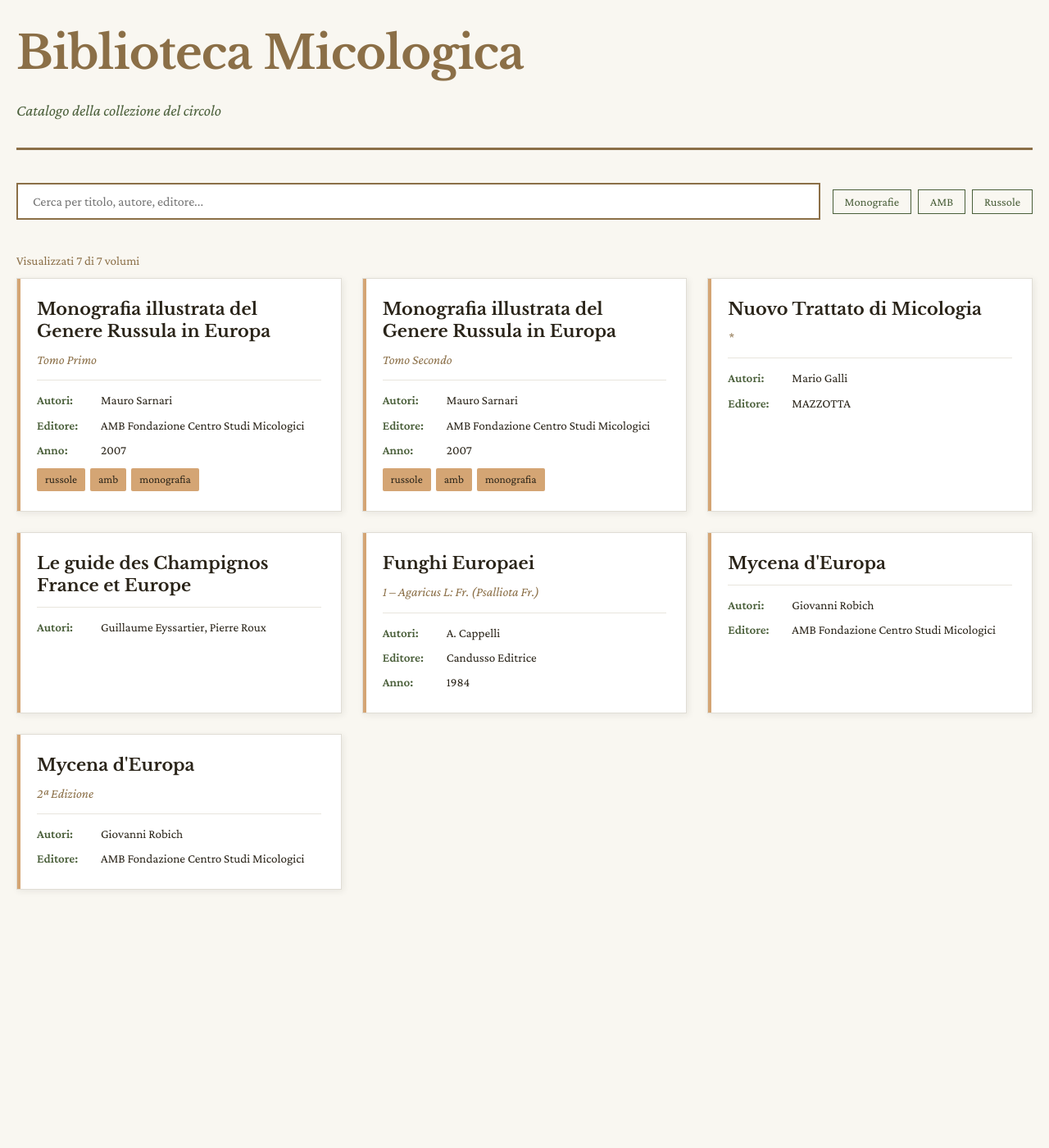
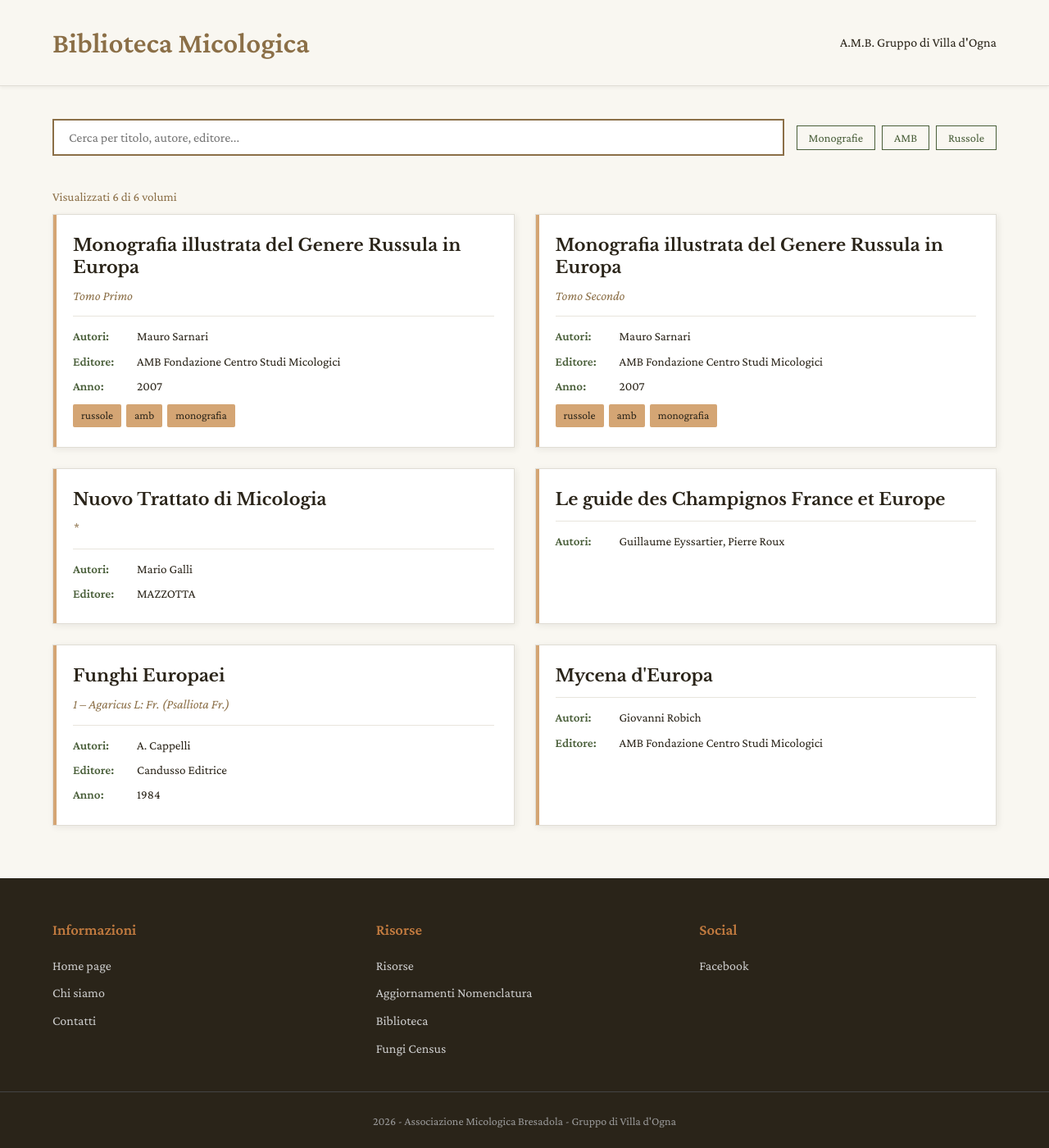
Before and after one commit to ambvilladogna/biblioteca, a Jekyll site: the page built from index.html, in a window 1280 px wide and 1400 px high. Shown: the whole window at 82% size. Built offline with Jekyll 4.4.1, drawn with Linux system fonts in a browser that asks for light colours.

Commit message:
style refactored with shared blocks

```diff
--- /dev/null
+++ b/_includes/footer.html
@@ -0,0 +1,34 @@
+<footer class="footer">
+    <div class="container">
+        <div class="footer__container">
+            <div class="footer__section">
+                <h3>Informazioni</h3>
+                <ul>
+                    <li><a href="https://www.ambvilladogna.it/index.html">Home page</a></li>
+                    <li><a href="https://www.ambvilladogna.it/html/chi_siamo.html">Chi siamo</a></li>
+                    <li><a href="https://www.ambvilladogna.it/html/contatti.html">Contatti</a></li>
+                </ul>
+            </div>
+            <div class="footer__section">
+                <h3>Risorse</h3>
+                <ul>
+                    <li><a href="https://ambvilladogna.github.io/risorse/">Risorse</a></li>
+                    <li><a href="https://ambvilladogna.github.io/risorse/aggiornamenti-nomenclatura/index.html">Aggiornamenti Nomenclatura</a>
+                    <li><a href="https://ambvilladogna.github.io/risorse/biblioteca/index.html">Biblioteca</a></li>
+                    <li><a href="https://ambvilladogna.github.io/risorse/fungi-census/index.html">Fungi Census</a></li>
+                    </li>
+                </ul>
+            </div>
+            <div class="footer__section">
+                <h3>Social</h3>
+                <ul>
+                    <li><a href="https://www.facebook.com/gruppomicologicovilladogna">Facebook</a></li>
+                </ul>
+            </div>
+        </div>
+
+    </div>
+    <div class="footer__bottom">
+        <p>2026 - Associazione Micologica Bresadola - Gruppo di Villa d'Ogna</p>
+    </div>
+</footer>
--- a/_includes/header.html
+++ b/_includes/header.html
@@ -1,4 +1,6 @@
-<header>
-    <h1>Biblioteca Micologica</h1>
-    <p class="subtitle">Catalogo della collezione del circolo</p>
+<header class="header">
+    <div class="container header__container">
+        <div class="header__logo">Biblioteca Micologica</div>
+        <div class="header__nav"><a href="https://www.ambvilladogna.it/index.html">A.M.B. Gruppo di Villa d'Ogna</a></div>
+    </div>
 </header>
--- a/_layouts/default.html
+++ b/_layouts/default.html
@@ -1,21 +1,35 @@
 <!DOCTYPE html>
 <html lang="it">
+
 <head>
     <meta charset="UTF-8">
     <meta name="viewport" content="width=device-width, initial-scale=1.0">
     <title>{% if page.title %}{{ page.title }} - {% endif %}{{ site.title }}</title>
     <link rel="preconnect" href="https://fonts.googleapis.com">
     <link rel="preconnect" href="https://fonts.gstatic.com" crossorigin>
-    <link href="https://fonts.googleapis.com/css2?family=Crimson+Pro:ital,wght@0,400;0,600;1,400&family=Libre+Baskerville:wght@700&display=swap" rel="stylesheet">
-    <link rel="stylesheet" href="{{ '/css/style.css' | relative_url }}">
+    <link
+        href="https://fonts.googleapis.com/css2?family=Crimson+Pro:ital,wght@0,400;0,600;1,400&family=Libre+Baskerville:wght@700&display=swap"
+        rel="stylesheet">
+    <link rel="stylesheet" href="css/style.css">
+    <!-- Shared CSS -->
+    <link rel="stylesheet" href="shared/css/variables.css">
+    <link rel="stylesheet" href="shared/css/reset.css">
+    <link rel="stylesheet" href="shared/css/layout.css">
+    <link rel="stylesheet" href="shared/css/components.css">
+
+    <!-- Page-specific CSS -->
+    <link rel="stylesheet" href="css/style.css">
 </head>
+
 <body>
-    <div class="container">
-        {% include header.html %}
+    {% include header.html %}
 
-        {{ content }}
-    </div>
+    {{ content }}
 
-    <script src="{{ '/js/script.js' | relative_url }}"></script>
+    {% include footer.html %}
+
+    <script src="shared/js/common.js"></script>
+    <script src="js/script.js"></script>
 </body>
+
 </html>
--- a/css/style.css
+++ b/css/style.css
@@ -1,52 +1,57 @@
+/* ============================================
+   PAGE-SPECIFIC OVERRIDES & CUSTOM STYLES
+   ============================================ */
+
+/* OVERRIDE: Custom color palette for mycological library theme */
 :root {
-    --paper: #f9f7f1;
-    --ink: #2a2419;
-    --mushroom: #8b6f47;
-    --spore: #d4a574;
-    --moss: #4a5f3a;
-    --accent: #c17a3f;
+    --color-primary: #8b6f47;
+    /* mushroom brown - overrides default green */
+    --color-primary-light: #c17a3f;
+    /* accent - overrides light green */
+    --color-accent: #d4a574;
+    /* spore color - kept from original */
+    --color-bg: #f9f7f1;
+    /* paper texture - overrides white */
+    --color-text: #2a2419;
+    /* ink - overrides default gray */
+    --color-text-light: #4a5f3a;
+    /* moss - for labels */
+    --color-border: #e0ddd5;
+    /* subtle border */
 }
 
-* {
-    margin: 0;
-    padding: 0;
-    box-sizing: border-box;
+/* OVERRIDE: Custom serif fonts for library aesthetic */
+body {
+    font-family: 'Crimson Pro', serif;
 }
 
-body {
-    font-family: 'Crimson Pro', serif;
-    background: var(--paper);
-    color: var(--ink);
-    line-height: 1.6;
-    padding: 20px;
+/* Custom header styling for library */
+header {
+    border-bottom: 3px solid var(--color-primary);
+    padding-bottom: 30px;
+    margin-bottom: 40px;
 }
 
-.container {
-    max-width: 1400px;
-    margin: 0 auto;
-}
-
-header {
-    border-bottom: 3px solid var(--mushroom);
-    padding-bottom: 30px;
-    margin-bottom: 40px;
-    position: relative;
+.header__logo {
+    font-family: 'Crimson Pro', serif;
+    font-size: 2.2rem;
 }
 
 h1 {
     font-family: 'Libre Baskerville', serif;
     font-size: 3.5rem;
-    color: var(--mushroom);
+    color: var(--color-primary);
     margin-bottom: 10px;
     letter-spacing: -1px;
 }
 
 .subtitle {
     font-size: 1.2rem;
-    color: var(--moss);
+    color: var(--color-text-light);
     font-style: italic;
 }
 
+/* Search and filter controls */
 .controls {
     display: flex;
     gap: 15px;
@@ -59,7 +64,7 @@ input[type="search"] {
     flex: 1;
     min-width: 250px;
     padding: 12px 18px;
-    border: 2px solid var(--mushroom);
+    border: 2px solid var(--color-primary);
     background: white;
     font-family: 'Crimson Pro', serif;
     font-size: 1rem;
@@ -68,7 +73,7 @@ input[type="search"] {
 
 input[type="search"]:focus {
     outline: none;
-    border-color: var(--accent);
+    border-color: var(--color-primary-light);
     box-shadow: 0 0 0 3px rgba(193, 122, 63, 0.1);
 }
 
@@ -81,8 +86,8 @@ input[type="search"]:focus {
 .tag-filter {
     padding: 6px 14px;
     background: transparent;
-    border: 1.5px solid var(--moss);
-    color: var(--moss);
+    border: 1.5px solid var(--color-text-light);
+    color: var(--color-text-light);
     cursor: pointer;
     font-family: 'Crimson Pro', serif;
     font-size: 0.9rem;
@@ -90,31 +95,33 @@ input[type="search"]:focus {
 }
 
 .tag-filter:hover {
-    background: var(--moss);
-    color: var(--paper);
+    background: var(--color-text-light);
+    color: var(--color-bg);
 }
 
 .tag-filter.active {
-    background: var(--moss);
-    color: var(--paper);
-    border-color: var(--moss);
+    background: var(--color-text-light);
+    color: var(--color-bg);
+    border-color: var(--color-text-light);
 }
 
 .stats {
     font-size: 0.95rem;
-    color: var(--mushroom);
+    color: var(--color-primary);
     padding: 8px 0;
 }
 
+/* Books grid - uses shared .grid as base */
 .books-grid {
     display: grid;
     grid-template-columns: repeat(auto-fill, minmax(380px, 1fr));
     gap: 25px;
 }
 
+/* CUSTOM: Book card with distinctive left border accent */
 .book-card {
     background: white;
-    border: 1px solid #e0ddd5;
+    border: 1px solid var(--color-border);
     padding: 24px;
     transition: all 0.3s ease;
     position: relative;
@@ -133,25 +140,25 @@ input[type="search"]:focus {
     top: 0;
     height: 100%;
     width: 4px;
-    background: var(--spore);
+    background: var(--color-accent);
     transition: background 0.3s;
 }
 
 .book-card:hover::before {
-    background: var(--accent);
+    background: var(--color-primary-light);
 }
 
 .book-series {
     font-family: 'Libre Baskerville', serif;
     font-size: 1.3rem;
-    color: var(--ink);
+    color: var(--color-text);
     margin-bottom: 8px;
     line-height: 1.3;
 }
 
 .book-volume {
     font-size: 1rem;
-    color: var(--mushroom);
+    color: var(--color-primary);
     margin-bottom: 12px;
     font-style: italic;
 }
@@ -173,12 +180,12 @@ input[type="search"]:focus {
 
 .meta-label {
     font-weight: 600;
-    color: var(--moss);
+    color: var(--color-text-light);
     min-width: 70px;
 }
 
 .meta-value {
-    color: var(--ink);
+    color: var(--color-text);
 }
 
 .book-tags {
@@ -190,8 +197,8 @@ input[type="search"]:focus {
 
 .tag {
     padding: 3px 10px;
-    background: var(--spore);
-    color: var(--ink);
+    background: var(--color-accent);
+    color: var(--color-text);
     font-size: 0.85rem;
     border-radius: 2px;
 }
@@ -200,7 +207,7 @@ input[type="search"]:focus {
     position: absolute;
     top: 16px;
     right: 16px;
-    background: var(--moss);
+    background: var(--color-text-light);
     color: white;
     padding: 4px 10px;
     font-size: 0.85rem;
@@ -210,7 +217,7 @@ input[type="search"]:focus {
 .no-results {
     text-align: center;
     padding: 60px 20px;
-    color: var(--mushroom);
+    color: var(--color-primary);
     font-size: 1.2rem;
     font-style: italic;
 }
--- a/index.html
+++ b/index.html
@@ -3,6 +3,7 @@ layout: default
 title: Biblioteca
 ---
 
+<div class="container">
     <div class="controls">
         <input type="search" id="searchInput" placeholder="Cerca per titolo, autore, editore...">
         <div class="filter-tags">
@@ -23,3 +24,4 @@ title: Biblioteca
     <div class="no-results" id="noResults" style="display: none;">
         Nessun volume trovato con i criteri di ricerca selezionati.
     </div>
+</div>
--- a/js/script.js
+++ b/js/script.js
@@ -65,19 +65,7 @@ const books = [
         data: "",
         tags: [],
         note: ""
-    },
-    {
-        id: 90,
-        opera: "Mycena d'Europa",
-        volume: "2ª Edizione",
-        copie: 1,
-        autori: "Giovanni Robich",
-        editore: "AMB Fondazione Centro Studi Micologici",
-        data: "",
-        tags: [],
-        note: ""
     }
-
 ];
 
 const booksGrid = document.getElementById('booksGrid');
--- /dev/null
+++ b/shared/css/components.css
@@ -0,0 +1,208 @@
+/* ============================================
+   SECTION: HEADER
+   ============================================ */
+
+.header {
+    background-color: var(--color-bg);
+    border-bottom: 1px solid var(--color-border);
+    padding: var(--spacing-md) 0;
+    position: sticky;
+    top: 0;
+    z-index: 100;
+    box-shadow: 0 2px 4px rgba(0, 0, 0, 0.05);
+    transition: padding 0.3s ease, box-shadow 0.3s ease;
+}
+
+.header__container {
+    display: flex;
+    flex-wrap: wrap;
+    justify-content: space-between;
+    align-items: center;
+}
+
+.header--scrolled {
+    padding: var(--spacing-xs) 0;
+    box-shadow: 0 4px 8px rgba(0, 0, 0, 0.1);
+}
+
+.header__logo {
+    font-family: var(--font-family-heading);
+    font-size: 2rem;
+    font-weight: bold;
+    color: var(--color-primary);
+    transition: font-size 0.3s ease;
+}
+
+.header--scrolled .header__logo {
+    font-size: 1.5rem;
+}
+
+.header__nav {
+    display: flex;
+    gap: var(--spacing-lg);
+    list-style: none;
+}
+
+.header__nav a {
+    color: var(--color-text);
+    font-size: var(--font-size-base);
+    transition: color var(--transition-fast);
+}
+
+.header__nav a:hover {
+    color: var(--color-primary);
+}
+
+@media (max-width: 768px) {
+    .header__nav {
+        gap: var(--spacing-sm);
+        font-size: var(--font-size-small);
+    }
+    .header__nav a {
+        font-size: var(--font-size-small);
+    }
+}
+/* ============================================
+   SECTION: FOOTER
+   ============================================ */
+.footer {
+    background-color: var(--color-text);
+    color: #ffffff;
+    padding: var(--spacing-xl) 0 var(--spacing-md);
+    margin-top: var(--spacing-xxl);
+}
+
+.footer__container {
+    display: grid;
+    grid-template-columns: repeat(auto-fit, minmax(200px, 1fr));
+    gap: var(--spacing-lg);
+    margin-bottom: var(--spacing-lg);
+}
+
+.footer__section h3 {
+    margin-bottom: var(--spacing-sm);
+    color: var(--color-primary-light);
+}
+
+.footer__section ul {
+    list-style: none;
+}
+
+.footer__section ul li {
+    margin-bottom: var(--spacing-xs);
+}
+
+.footer__section a {
+    color: #cccccc;
+}
+
+.footer__section a:hover {
+    color: #ffffff;
+}
+
+.footer__bottom {
+    border-top: 1px solid #444;
+    padding-top: var(--spacing-md);
+    text-align: center;
+    font-size: var(--font-size-small);
+    color: #999;
+}
+
+/* Buttons */
+.btn {
+    display: inline-block;
+    padding: var(--spacing-sm) var(--spacing-lg);
+    background-color: var(--color-primary);
+    color: white;
+    border: none;
+    border-radius: var(--border-radius);
+    font-size: var(--font-size-base);
+    cursor: pointer;
+    transition: background-color var(--transition-base);
+    text-align: center;
+}
+
+.btn:hover {
+    background-color: var(--color-primary-light);
+    color: white;
+}
+
+.btn--secondary {
+    background-color: var(--color-accent);
+}
+
+.btn--secondary:hover {
+    background-color: #c89560;
+    color: white;
+}
+
+/* Cards */
+.card {
+    background: var(--color-bg);
+    border: 1px solid var(--color-border);
+    border-radius: var(--border-radius);
+    padding: var(--spacing-lg);
+    transition: all var(--transition-base);
+    cursor: pointer;
+    height: 100%;
+    display: flex;
+    flex-direction: column;
+}
+
+.card:hover {
+    transform: translateY(-4px);
+    box-shadow: var(--box-shadow-hover);
+    background-color: var(--color-card-hover);
+}
+
+.card__image {
+    width: 100%;
+    height: 200px;
+    object-fit: cover;
+    border-radius: var(--border-radius);
+    margin-bottom: var(--spacing-md);
+}
+
+.card__title {
+    font-family: var(--font-family-heading);
+    font-size: var(--font-size-h3);
+    line-height: var(--line-height-heading);
+    margin-bottom: var(--spacing-sm);
+    color: var(--color-text);
+}
+
+.card__description {
+    color: var(--color-text-light);
+    margin-bottom: var(--spacing-md);
+    flex-grow: 1;
+}
+
+.card__meta {
+    font-size: var(--font-size-small);
+    color: var(--color-text-light);
+    border-top: 1px solid var(--color-border);
+    padding-top: var(--spacing-sm);
+    margin-top: auto;
+}
+
+/* Info Box */
+.info-box {
+    background-color: var(--color-bg-alt);
+    border-left: 4px solid var(--color-primary);
+    padding: var(--spacing-md);
+    border-radius: var(--border-radius);
+    margin: var(--spacing-lg) 0;
+}
+
+.info-box__title {
+    font-weight: bold;
+    margin-bottom: var(--spacing-xs);
+    color: var(--color-primary);
+}
+
+/* iframe Container */
+.iframe-container {
+    width: 100%;
+    border: none;
+    display: block;
+}
--- /dev/null
+++ b/shared/css/layout.css
@@ -0,0 +1,26 @@
+.container {
+    max-width: var(--container-max-width);
+    margin: 0 auto;
+    padding: 0 var(--spacing-md);
+}
+
+.section {
+    padding: var(--spacing-xxl) 0;
+}
+
+.section--alt {
+    background-color: var(--color-bg-alt);
+}
+
+.grid {
+    display: grid;
+    gap: var(--spacing-lg);
+}
+
+.grid--2col {
+    grid-template-columns: repeat(auto-fit, minmax(280px, 1fr));
+}
+
+.grid--3col {
+    grid-template-columns: repeat(auto-fit, minmax(250px, 1fr));
+}
--- /dev/null
+++ b/shared/css/reset.css
@@ -0,0 +1,34 @@
+* {
+    margin: 0;
+    padding: 0;
+    box-sizing: border-box;
+}
+
+html {
+    scroll-behavior: smooth;
+    scroll-padding-top: var(--header-height);
+}
+
+body {
+    font-family: var(--font-family-base);
+    font-size: var(--font-size-base);
+    line-height: var(--line-height-base);
+    color: var(--color-text);
+    background-color: var(--color-bg);
+}
+
+a {
+    color: var(--color-primary);
+    text-decoration: none;
+    transition: color var(--transition-fast);
+}
+
+a:hover {
+    color: var(--color-primary-light);
+}
+
+img {
+    max-width: 100%;
+    height: auto;
+    display: block;
+}
--- /dev/null
+++ b/shared/css/variables.css
@@ -0,0 +1,39 @@
+:root {
+    /* Colors */
+    --color-primary: #2c5f2d;
+    --color-primary-light: #97b539;
+    --color-accent: #d4a574;
+    --color-bg: #ffffff;
+    --color-bg-alt: #f5f5f5;
+    --color-text: #333333;
+    --color-text-light: #666666;
+    --color-border: #e0e0e0;
+    --color-card-hover: #f9f9f9;
+    /* Typography */
+    --font-family-base: -apple-system, BlinkMacSystemFont, 'Segoe UI', Roboto, 'Helvetica Neue', Arial, sans-serif;
+    --font-family-heading: Arial, 'Times New Roman', serif;
+    --font-size-base: 16px;
+    --font-size-small: 14px;
+    --font-size-h1: 2.5rem;
+    --font-size-h2: 2rem;
+    --font-size-h3: 1.5rem;
+    --line-height-base: 1.6;
+    --line-height-heading: 1.2;
+    /* Spacing */
+    --spacing-xs: 0.5rem;
+    --spacing-sm: 1rem;
+    --spacing-md: 1.5rem;
+    --spacing-lg: 2rem;
+    --spacing-xl: 3rem;
+    --spacing-xxl: 4rem;
+    /* Layout */
+    --container-max-width: 1200px;
+    --border-radius: 8px;
+    --box-shadow: 0 2px 8px rgba(0, 0, 0, 0.1);
+    --box-shadow-hover: 0 4px 12px rgba(0, 0, 0, 0.15);
+    /* Transitions */
+    --transition-fast: 0.2s ease;
+    --transition-base: 0.3s ease;
+    /* Header */
+    --header-height: 100px;
+}
--- /dev/null
+++ b/shared/js/common.js
@@ -0,0 +1,37 @@
+const header = document.querySelector('.header');
+const root = document.documentElement;
+
+// Function to update header height CSS variable
+function updateHeaderHeight() {
+    const headerHeight = header.offsetHeight;
+    root.style.setProperty('--header-height', `${headerHeight}px`);
+}
+
+// Update on page load
+updateHeaderHeight();
+
+// Update on scroll
+window.addEventListener('scroll', () => {
+    const scrollTop = window.pageYOffset || document.documentElement.scrollTop;
+
+    if (scrollTop > 50) {
+        header.classList.add('header--scrolled');
+    } else {
+        header.classList.remove('header--scrolled');
+    }
+
+    // Update height after class change (with small delay for transition)
+    setTimeout(updateHeaderHeight, 10);
+});
+
+// Update on window resize
+window.addEventListener('resize', updateHeaderHeight);
+
+// Handle back-to-top button with proper offset
+document.querySelector('.back-to-top')?.addEventListener('click', (e) => {
+    e.preventDefault();
+    window.scrollTo({
+        top: 0,
+        behavior: 'smooth'
+    });
+});
```
Also changed, not shown: 8 other files. Lines whose indentation alone changed are shown as unchanged.
